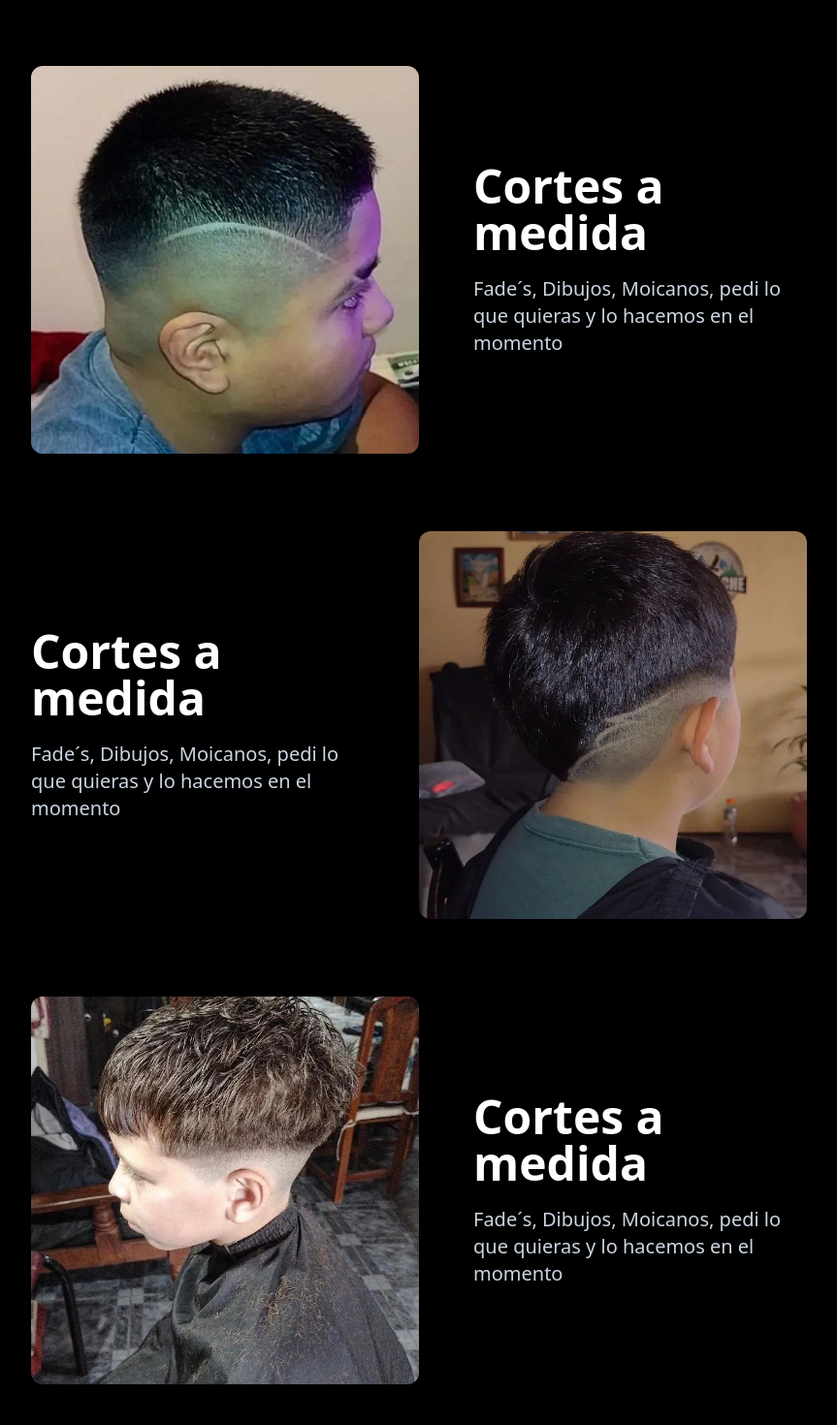
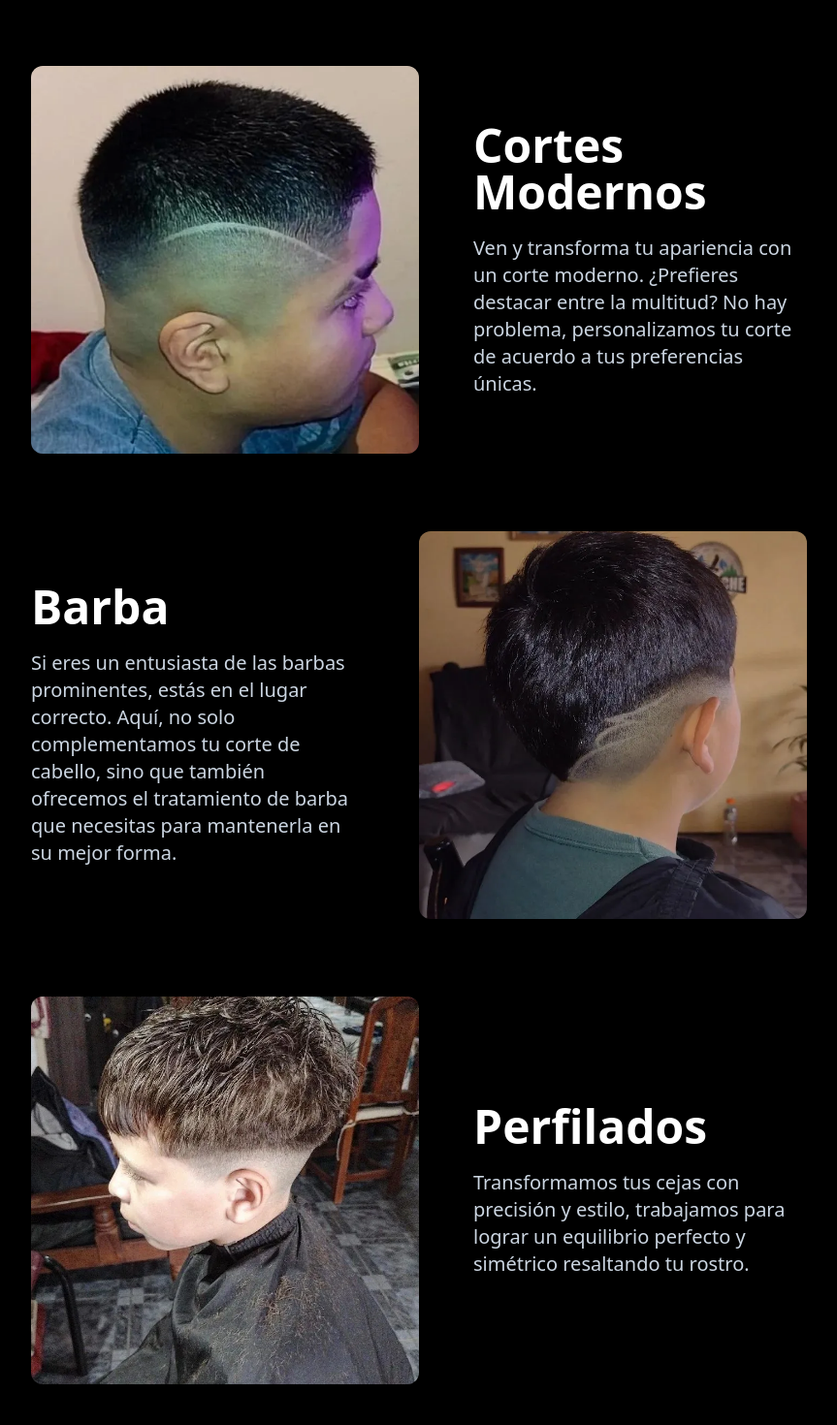
Before and after one commit to Alejo9601/don-ribete-barber, a React (Vite) app in the folder patagon-barber-frontend/: page / in a window 1280 px wide. Shown: the part 940-2410 px from the top of the page at 97% size, without its empty margins (208-1071 px from the left). Built offline with nearby package versions, Linux system fonts and the light colour scheme.

Commit message:
Added a json file to get services decriptions.

```diff
--- /dev/null
+++ b/patagon-barber-frontend/src/assets/json/services.json
@@ -0,0 +1,17 @@
+[
+  {
+    "descHeading": "Cortes Modernos",
+    "descParagraph": "Ven y transforma tu apariencia con un corte moderno. ¿Prefieres destacar entre la multitud? No hay problema, personalizamos tu corte de acuerdo a tus preferencias únicas.",
+    "descImage": "src/assets/images/cut1.webp"
+  },
+  {
+    "descHeading": "Barba",
+    "descParagraph": "Si eres un entusiasta de las barbas prominentes, estás en el lugar correcto. Aquí, no solo complementamos tu corte de cabello, sino que también ofrecemos el tratamiento de barba que necesitas para mantenerla en su mejor forma.",
+    "descImage": "src/assets/images/cut2.webp"
+  },
+  {
+    "descHeading": "Perfilados",
+    "descParagraph": "Transformamos tus cejas con precisión y estilo, trabajamos para lograr un equilibrio perfecto y simétrico resaltando tu rostro. ",
+    "descImage": "src/assets/images/cut3.webp"
+  }
+]
--- a/patagon-barber-frontend/src/components/BusinessServices/ServiceDescription.tsx
+++ b/patagon-barber-frontend/src/components/BusinessServices/ServiceDescription.tsx
@@ -1,8 +1,12 @@
 const ServiceDescription = ({
+  descHeading,
+  descParagraph,
   reversed,
   descImage
 }: {
-  reversed: boolean
+  descHeading: string
+  descParagraph: string
+  reversed?: boolean
   descImage: string
 }) => {
   return (
@@ -17,11 +21,10 @@ const ServiceDescription = ({
         className={`flex flex-col w-full lg:w-1/2 h-fit lg:h-full py-8 lg:py-0 text-white justify-center ${reversed ? 'items-end lg:pr-14' : 'items-start lg:pl-14'} `}
       >
         <h1 className="w-full text-center lg:text-start text-5xl font-bold">
-          Cortes a medida
+          {descHeading}
         </h1>
         <p className="w-full text-center lg:text-start pt-5 text-xl text-slate-300">
-          Fade´s, Dibujos, Moicanos, pedi lo que quieras y lo hacemos en el
-          momento
+          {descParagraph}
         </p>
       </div>
     </>
--- a/patagon-barber-frontend/src/components/BusinessServices/index.tsx
+++ b/patagon-barber-frontend/src/components/BusinessServices/index.tsx
@@ -1,10 +1,6 @@
 import ServiceContainer from './ServiceContainer'
 import ServiceDescription from './ServiceDescription'
-import cut1 from '../../assets/images/cut1.webp'
-import cut2 from '../../assets/images/cut2.webp'
-import cut3 from '../../assets/images/cut3.webp'
-
-const cutImages = [cut1, cut2, cut3]
+import services from '../../assets/json/services.json'
 
 function isOddIndex(index: number) {
   return index % 2 !== 0
@@ -13,12 +9,14 @@ function isOddIndex(index: number) {
 const BusinessServices = () => {
   return (
     <>
-      {cutImages.map((cutImage, index) => {
+      {services.map((service, index) => {
         return (
           <ServiceContainer reversed={isOddIndex(index)} key={index}>
             <ServiceDescription
+              descHeading={service.descHeading}
+              descParagraph={service.descParagraph}
               reversed={isOddIndex(index)}
-              descImage={cutImage}
+              descImage={service.descImage}
             ></ServiceDescription>
           </ServiceContainer>
         )
```
